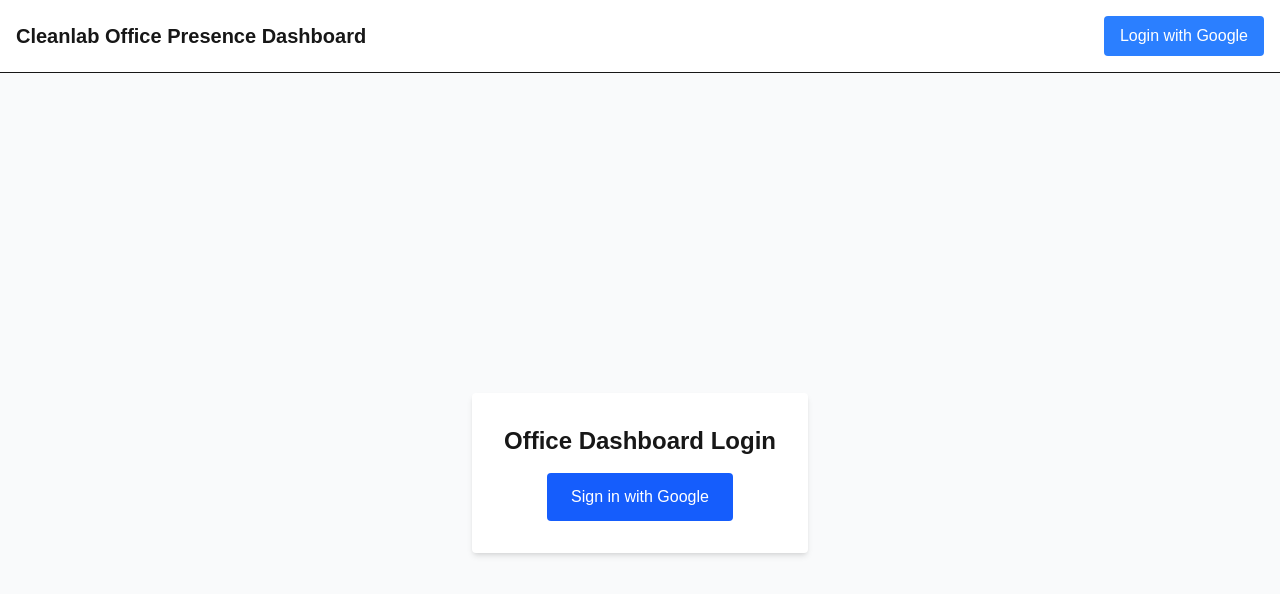
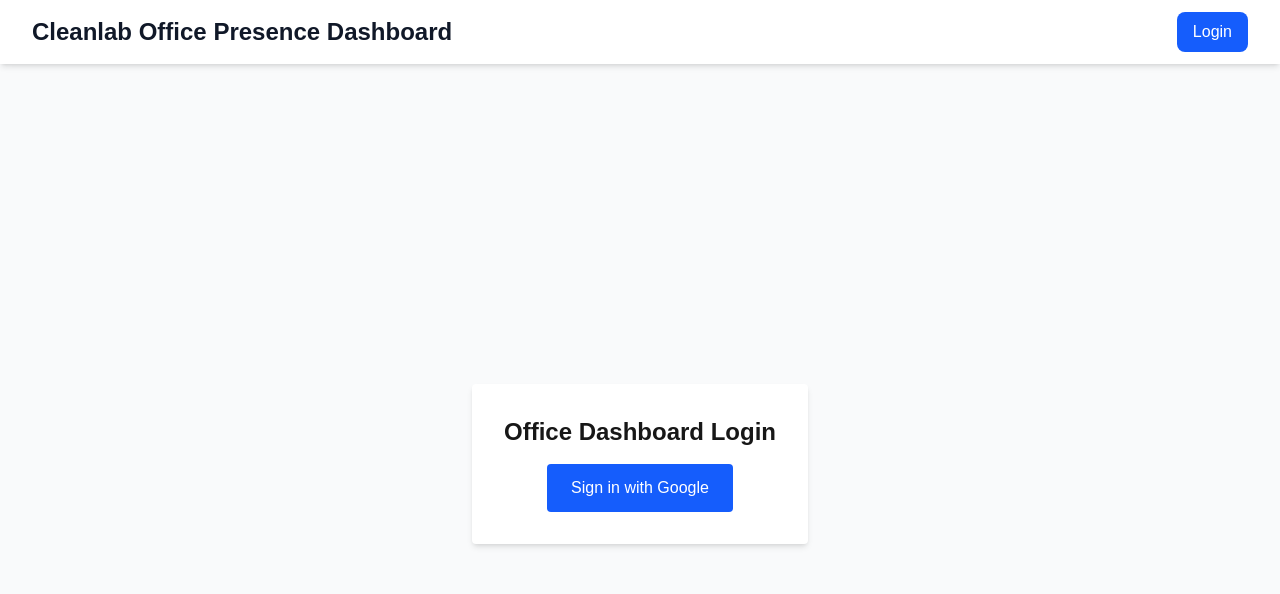
Before and after one commit to cleanlab/office-presence-dashboard, a Next.js app: page /login in a window 1280 px wide. Shown: the top 594 px of the page. Built offline with nearby package versions, Linux system fonts and the light colour scheme; no server answers.

Commit message:
Tweak styling

```diff
--- a/src/app/components/Navbar.tsx
+++ b/src/app/components/Navbar.tsx
@@ -7,42 +7,38 @@
 export default function Navbar() {
   const { data: session, status } = useSession();
 
-  const handleSignIn = () => {
-    signIn("google", { callbackUrl: "/" });
-  };
-
-  const handleSignOut = () => {
-    signOut({ callbackUrl: "/login" });
-  };
-
   return (
-    <nav className="w-full bg-white border-b p-4 flex justify-between items-center">
+    <nav className="sticky top-0 z-10 bg-white bg-opacity-90 backdrop-blur-sm shadow-md">
+      <div className="px-4 sm:px-6 lg:px-8 flex h-16 items-center justify-between">
         <Link href="/">
-        <span className="text-xl font-semibold cursor-pointer">
+          <span className="text-2xl font-bold text-gray-900 cursor-pointer">
             Cleanlab Office Presence Dashboard
           </span>
         </Link>
         <div>
           {status === "loading" ? (
-          <span>Loading...</span>
+            <span className="text-gray-500">Loading...</span>
           ) : session ? (
             <div className="flex items-center space-x-4">
-            <span className="text-gray-700">{session.user?.email}</span>
+              <span className="text-gray-700 truncate max-w-xs">
+                {session.user?.email}
+              </span>
               <button
-              onClick={handleSignOut}
-              className="px-4 py-2 bg-red-500 text-white rounded hover:bg-red-600"
+                onClick={() => signOut({ callbackUrl: "/login" })}
+                className="px-4 py-2 bg-red-500 text-white rounded-lg hover:bg-red-600 transition"
               >
                 Logout
               </button>
             </div>
           ) : (
             <button
-            onClick={handleSignIn}
-            className="px-4 py-2 bg-blue-500 text-white rounded hover:bg-blue-600"
+              onClick={() => signIn("google", { callbackUrl: "/" })}
+              className="px-4 py-2 bg-blue-600 text-white rounded-lg hover:bg-blue-700 transition"
             >
-            Login with Google
+              Login
             </button>
           )}
+        </div>
       </div>
     </nav>
   );
```
Lines whose indentation alone changed are shown as unchanged.
